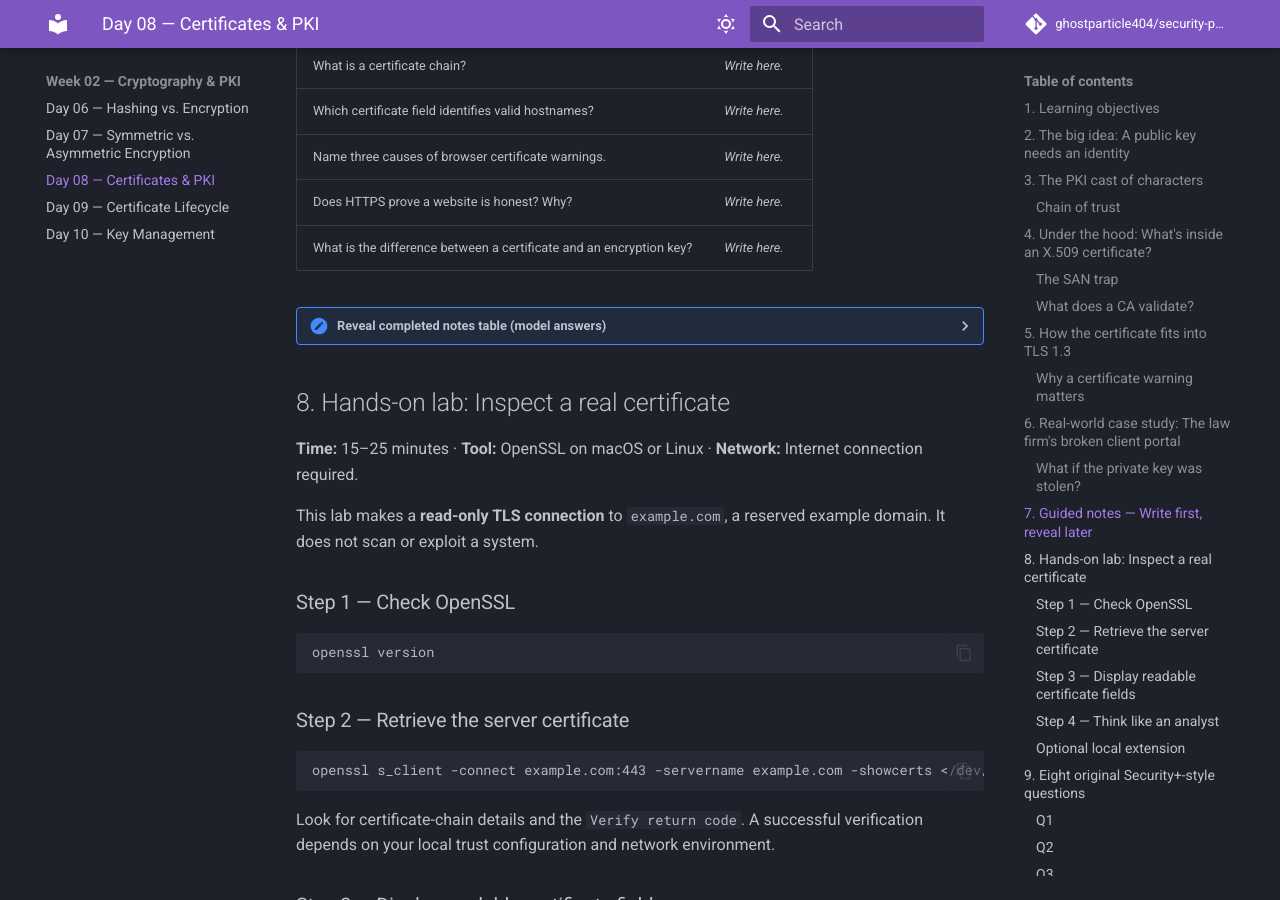
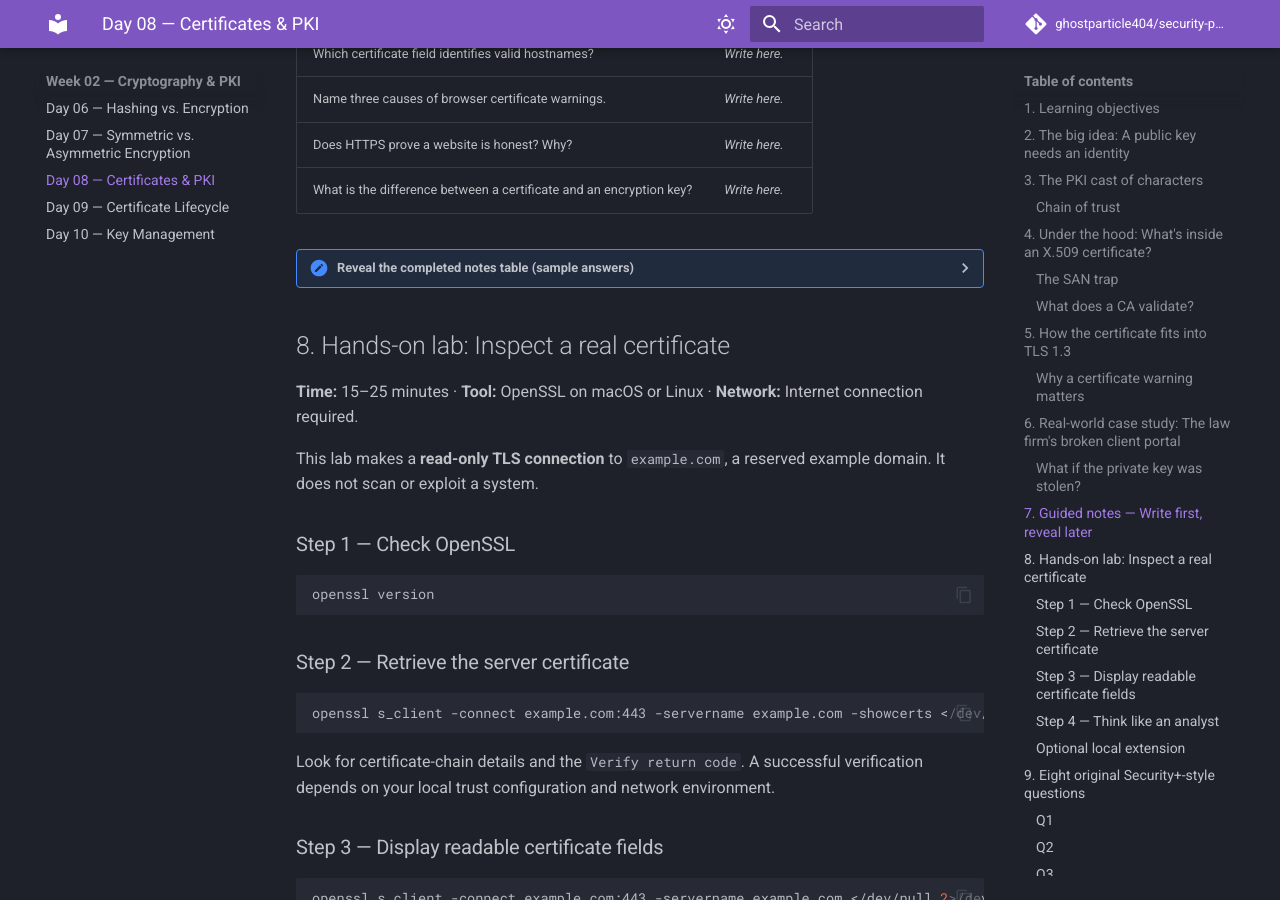
Before and after one commit to ghostparticle404/security-plus-study-academy, an MkDocs documentation site: the page built from docs/week-02/day-08-certificates-pki.md, in a window 1280 px wide and 900 px high, scrolled down 5204 px. Built offline with MkDocs 1.6.1 and Material for MkDocs 9.7.7, drawn with Linux system fonts in a browser that asks for light colours; comment, search, counter and statistics services are not loaded; some of the changed text lies outside the part shown.

Commit message:
day-08-certificates-pki

```diff
--- a/docs/week-02/day-08-certificates-pki.md
+++ b/docs/week-02/day-08-certificates-pki.md
@@ -1,4 +1,3 @@
-[SecurityPlus_Lesson_08_Certificates_PKI.md](https://github.com/user-attachments/files/33915208/SecurityPlus_Lesson_08_Certificates_PKI.md)
 # Day 08 — Digital Certificates & PKI: Who Can You Trust Online?
 
 > **CompTIA Security+ SY0-701** · Domain 1 · Objective **1.4: Cryptographic solutions**
@@ -152,8 +151,8 @@ Fill in the second column without scrolling up. Then open the completed model ta
 | Does HTTPS prove a website is honest? Why? | _Write here._ |
 | What is the difference between a certificate and an encryption key? | _Write here._ |
 
-<details>
-<summary><strong>Reveal completed notes table (model answers)</strong></summary>
+<details markdown="1">
+<summary>Reveal the completed notes table (sample answers)</summary>
 
 | Prompt | Model answer |
 | --- | --- |
```
